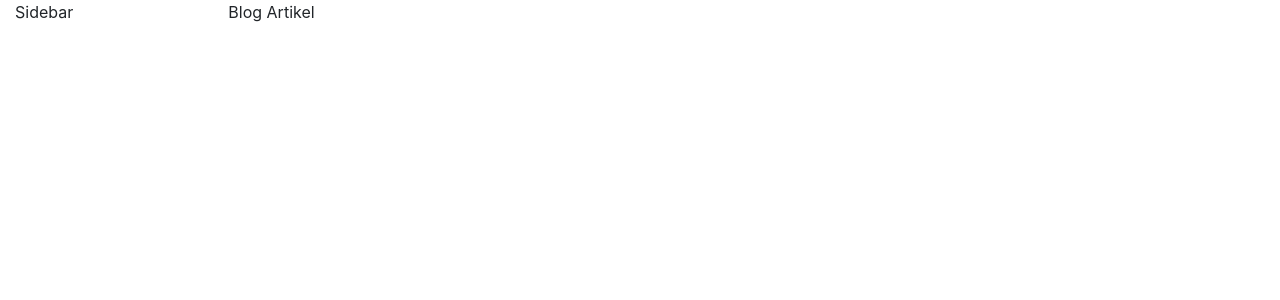
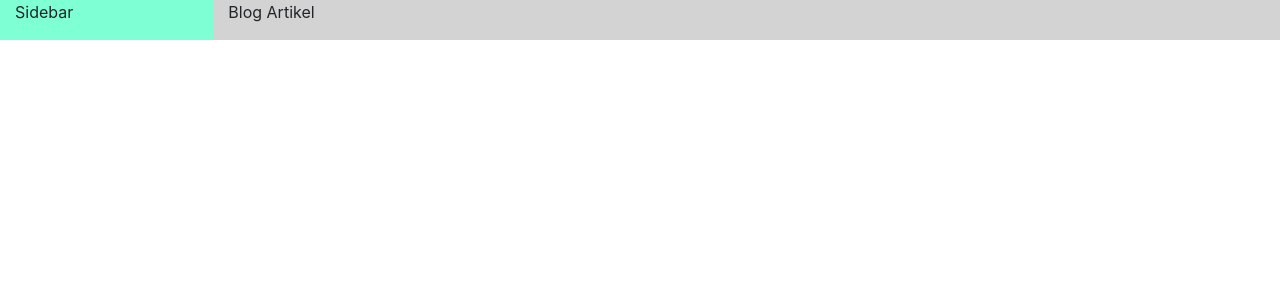
Before and after one commit to ahmadmusyadada/Tugas_Ahmad-Musyadad-Aminullah_1741720141_PBF, a React (Create React App) app in the folder pertemuan-kelima/: page / in a window 1280 px wide. Shown: the top 300 px of the page. Built offline with nearby package versions, Linux system fonts and the light colour scheme.

Commit message:
Penambahan code css

```diff
--- a/pertemuan-kelima/src/index.css
+++ b/pertemuan-kelima/src/index.css
@@ -11,3 +11,11 @@ code {
   font-family: source-code-pro, Menlo, Monaco, Consolas, 'Courier New',
     monospace;
 }
+
+#sidebar{
+  background-color: aquamarine;
+}
+
+#content{
+  background-color: lightgray;
+}
```
